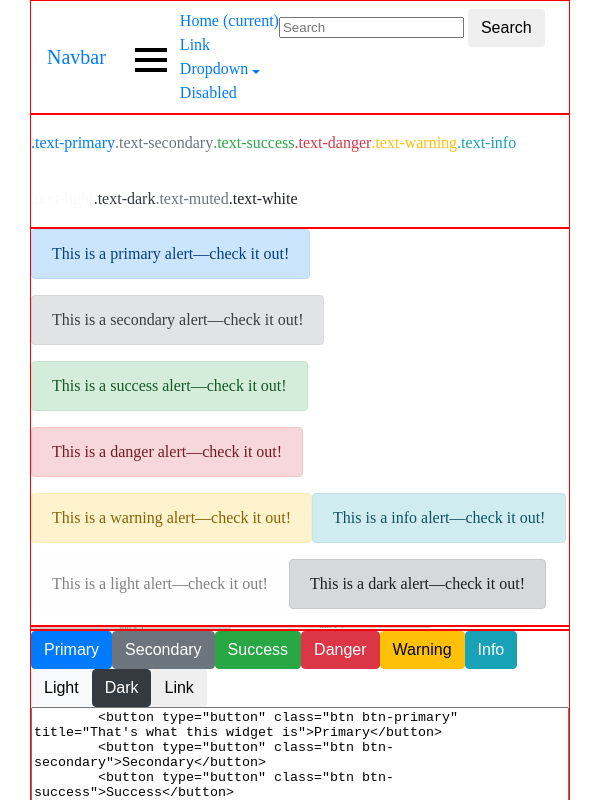
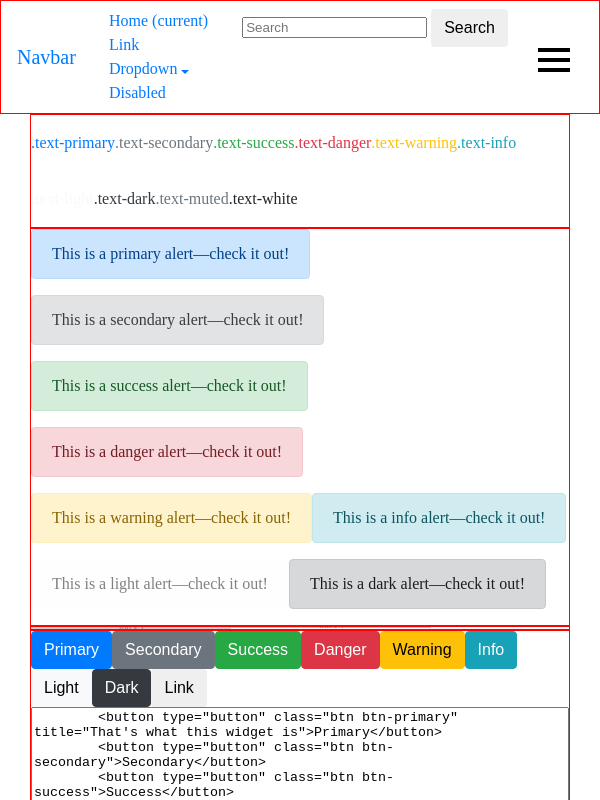
Before and after one commit to asab1rd/school_framework_css, a plain HTML site: page index.html in a window 600 px wide. Both pictures are taken after a click on the button 524 px from the left and 29 px from the top of the page. Shown: the top 800 px of the page. Drawn offline with nearby package versions, Linux system fonts and the light colour scheme; files that its build step writes are made by us from their sources; placeholder pictures from the web are drawn by us.

Commit message:
Navbar not finished

```diff
--- a/_media.scss
+++ b/_media.scss
@@ -7,9 +7,9 @@ $grid-columns: 12;
   .navbar-nav {
     flex-direction: column;
   }
-  .collapse {
-    display: none;
-  }
+  // .collapse {
+  //   display: none;
+  // }
   @include col(col-xs);
 }
 
@@ -22,9 +22,9 @@ $grid-columns: 12;
   .navbar-nav {
     flex-direction: column;
   }
-  .collapse {
-    display: none;
-  }
+  // .collapse {
+  //   display: none;
+  // }
   @include col(col-sm);
 }
 
--- a/_navbar.scss
+++ b/_navbar.scss
@@ -20,9 +20,10 @@
 }
 
 .navbar-collapse {
-  display: flex;
+  display: none;
   flex-basis: auto;
   flex-grow: 1;
+  justify-content: space-around;
 }
 .navbar-nav {
   display: flex;
--- a/index.html
+++ b/index.html
@@ -7,16 +7,10 @@
     <link rel="stylesheet" href="style.min.css" />
   </head>
   <body>
-    <div class="container">
+    <div class="container-fluid">
       <div class="row">
         <nav class="navbar navbar-expand-lg navbar-light bg-light">
           <a class="navbar-brand" href="#">Navbar</a>
-          <button class="navbar-toggler" type="button" id="navbarToggler">
-            <span class="navbar-toggler-icon"></span>
-            <span class="navbar-toggler-icon"></span>
-            <span class="navbar-toggler-icon"></span>
-          </button>
-
           <div class="collapse navbar-collapse" id="navbarSupportedContent">
             <ul class="navbar-nav mr-auto">
               <li class="nav-item active">
@@ -65,9 +59,15 @@
               </button>
             </form>
           </div>
+          <button class="navbar-toggler" type="button" id="navbarToggler">
+            <span class="navbar-toggler-icon"></span>
+            <span class="navbar-toggler-icon"></span>
+            <span class="navbar-toggler-icon"></span>
+          </button>
         </nav>
       </div>
     </div>
+
     <div class="container">
       <div class="row">
         <p class="text-primary">.text-primary</p>
```
